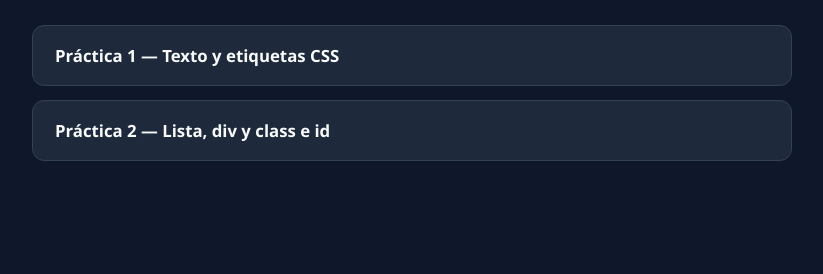
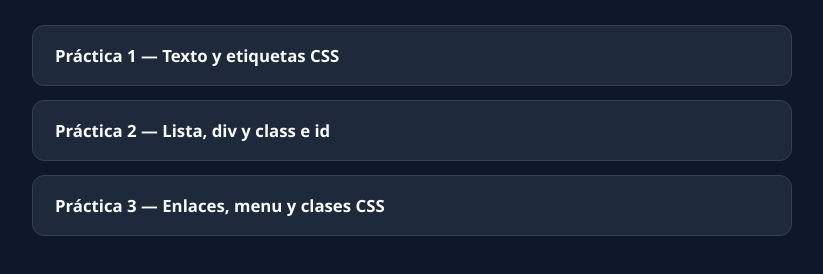
Before and after one commit to Jmcanogar/WebJuanma-AWEB, a plain HTML site: page index.html in a window 1280 px wide. Shown: the part 172-446 px from the top of the page, without its empty margins (228-1051 px from the left). Drawn offline with Linux system fonts and the light colour scheme.

Commit message:
Update index.html

```diff
--- a/index.html
+++ b/index.html
@@ -100,6 +100,11 @@
           <span class="titulo-trabajo">Práctica 2 — Lista, div y class e id</span>
         </a>
       </li>
+      <li>
+        <a class="tarjeta-enlace" href="ejercicio3-Enlaces%2C%20menu%20y%20clases%20CSS/principal.html">
+          <span class="titulo-trabajo">Práctica 3 — Enlaces, menu y clases CSS</span>
+        </a>
+      </li>
     </ul>
   </div>
 </body>
```
